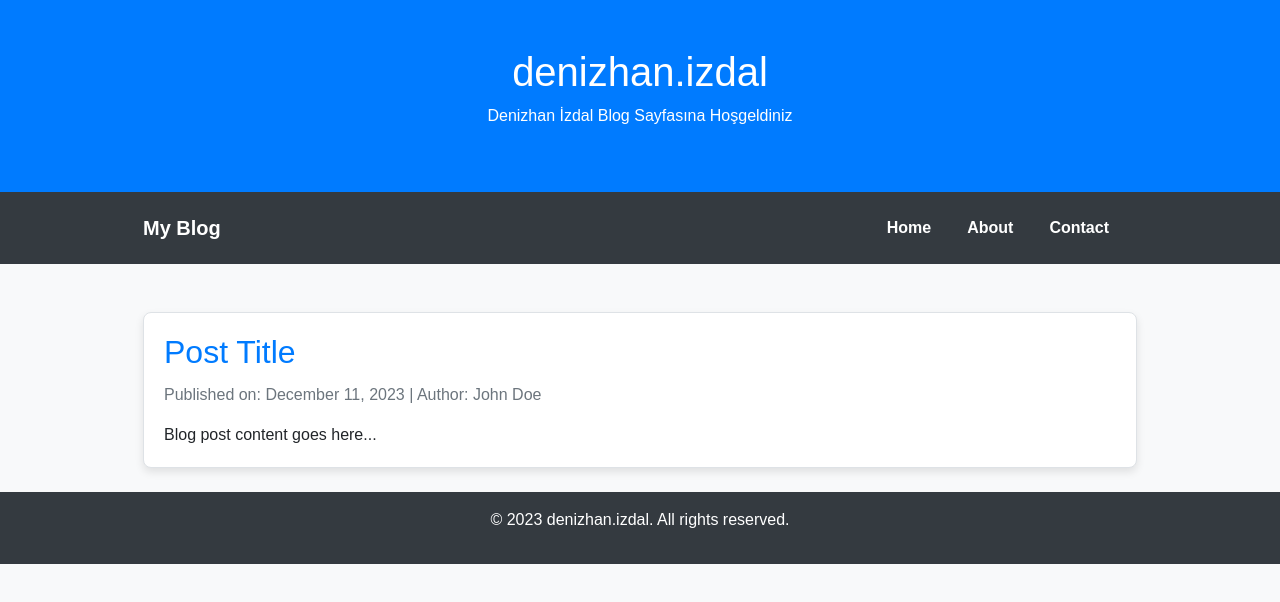
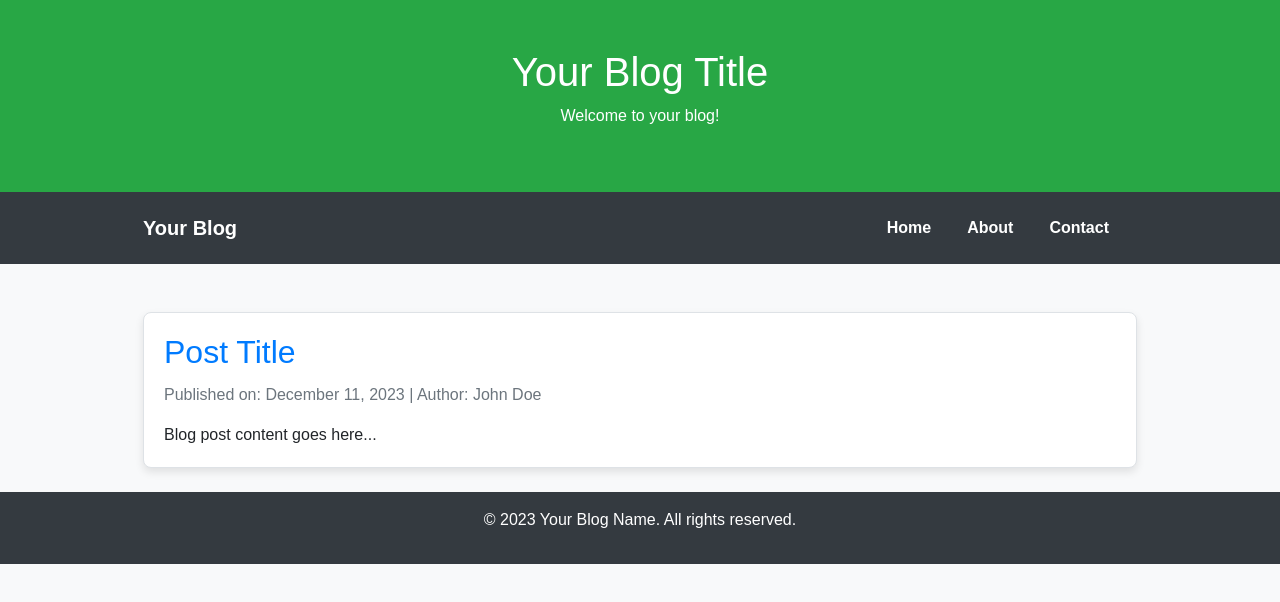
Before and after one commit to dizdaldev/meinblog, a plain HTML site: page index.html in a window 1280 px wide. Drawn offline with nearby package versions, Linux system fonts and the light colour scheme.

Commit message:
Update index.html

```diff
--- a/index.html
+++ b/index.html
@@ -5,19 +5,19 @@
     <meta name="viewport" content="width=device-width, initial-scale=1.0">
     <link rel="stylesheet" href="https://stackpath.bootstrapcdn.com/bootstrap/4.5.2/css/bootstrap.min.css">
     <link rel="stylesheet" href="styles.css">
-    <title>denizhan.izdal</title>
+    <title>Your Blog Title</title>
 </head>
 <body>
-    <header class="bg-primary text-white text-center py-5">
+    <header class="bg-success text-white text-center py-5">
         <div class="container">
-            <h1>denizhan.izdal</h1>
-            <p>Denizhan İzdal Blog Sayfasına Hoşgeldiniz</p>
+            <h1>Your Blog Title</h1>
+            <p>Welcome to your blog!</p>
         </div>
     </header>
 
     <nav class="navbar navbar-expand-lg navbar-dark bg-dark">
         <div class="container">
-            <a class="navbar-brand" href="#">My Blog</a>
+            <a class="navbar-brand" href="#">Your Blog</a>
             <button class="navbar-toggler" type="button" data-toggle="collapse" data-target="#navbarNav" aria-controls="navbarNav" aria-expanded="false" aria-label="Toggle navigation">
                 <span class="navbar-toggler-icon"></span>
             </button>
@@ -51,7 +51,7 @@
 
     <footer class="bg-dark text-white text-center py-3">
         <div class="container">
-            <p>&copy; 2023 denizhan.izdal. All rights reserved.</p>
+            <p>&copy; 2023 Your Blog Name. All rights reserved.</p>
         </div>
     </footer>
 
```
